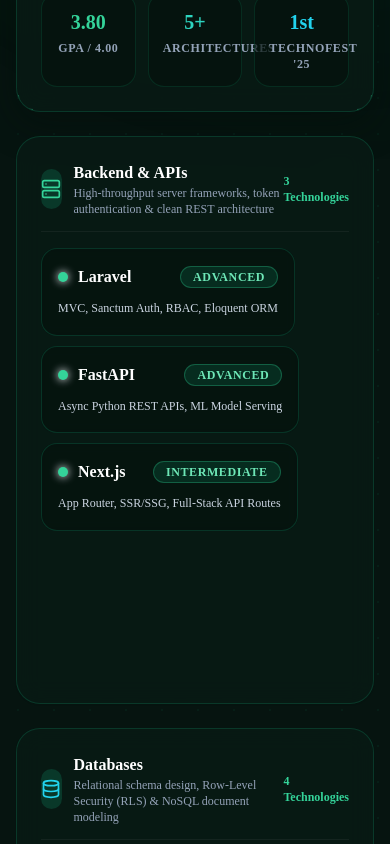
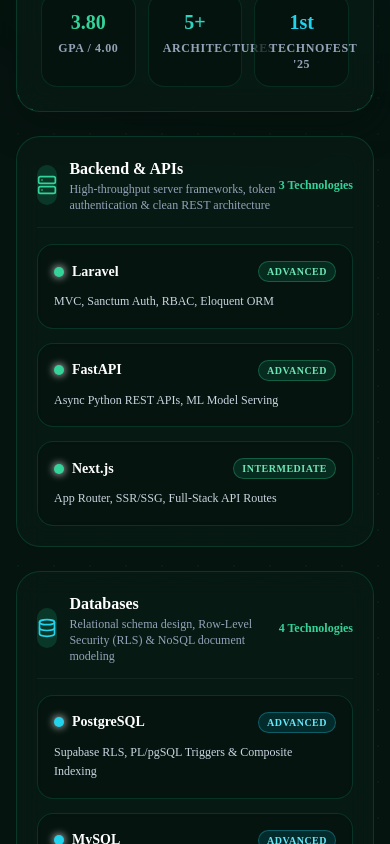
Before and after one commit to stinglikeabeemer/Portofolio, a Next.js app: page / in a window 390 px wide. Shown: the part 1520-2364 px from the top of the page. Built offline with nearby package versions, Linux system fonts and the light colour scheme.

Commit message:
fix(skills): customize responsive grid per category to eliminate bottom gap, ensure database symmetry, and prevent tools/cv clipping

```diff
--- a/components/AboutSkillsSection.tsx
+++ b/components/AboutSkillsSection.tsx
@@ -57,14 +57,14 @@ export function AboutSkillsSection() {
         </motion.div>
 
         {/* Unified Bento Grid: Left (Profile & Academics) | Right (Tech Arsenal) */}
-        <div className="grid grid-cols-1 gap-6 lg:grid-cols-12 items-stretch">
+        <div className="grid grid-cols-1 gap-6 lg:grid-cols-12 items-start">
           {/* Left Card: Profile & Academic Foundation (lg:col-span-5) */}
           <motion.div
             initial={{ opacity: 0, y: 35 }}
             whileInView={{ opacity: 1, y: 0 }}
             viewport={{ once: false, amount: 0.2 }}
             transition={{ duration: 0.6, ease: [0.22, 1, 0.36, 1] }}
-            className="relative lg:col-span-5 flex flex-col justify-between rounded-3xl border border-slate-200/80 bg-white/80 p-6 sm:p-8 md:p-9 shadow-sm backdrop-blur-md dark:border-emerald-500/20 dark:bg-[#081a14]/90 dark:shadow-[0_10px_35px_rgba(4,13,10,0.5)] overflow-hidden group"
+            className="relative lg:col-span-5 lg:sticky lg:top-24 flex flex-col justify-between rounded-3xl border border-slate-200/80 bg-white/80 p-6 sm:p-8 md:p-9 shadow-sm backdrop-blur-md dark:border-emerald-500/20 dark:bg-[#081a14]/90 dark:shadow-[0_10px_35px_rgba(4,13,10,0.5)] overflow-hidden group"
           >
             {/* HUD Cyber Corner Accents */}
             <div className="absolute top-0 left-0 w-4 h-4 border-t-2 border-l-2 border-emerald-400/50 rounded-tl-2xl pointer-events-none" />
@@ -155,14 +155,24 @@ export function AboutSkillsSection() {
 
           {/* Right Bento Grid: Core Technical Stack (lg:col-span-7) */}
           <div className="lg:col-span-7 flex flex-col gap-6">
-            {skills.map((group, groupIdx) => (
+            {skills.map((group, groupIdx) => {
+              // Custom grid column configuration based on item count:
+              // Backend & APIs (3 items): 3 columns in 1 row (zero empty space below)
+              // Databases (4 items): 2x2 grid (perfect symmetry)
+              // Tools & CV (6 items): 2x3 grid (all 6 visible, no clipping)
+              const gridColsClass =
+                group.skills.length === 3
+                  ? "grid grid-cols-1 sm:grid-cols-3 gap-3.5"
+                  : "grid grid-cols-1 sm:grid-cols-2 gap-3.5";
+
+              return (
                 <motion.div
                   key={group.category}
                   initial={{ opacity: 0, y: 30 }}
                   whileInView={{ opacity: 1, y: 0 }}
-                viewport={{ once: false, amount: 0.2 }}
-                transition={{ duration: 0.5, delay: groupIdx * 0.1, ease: [0.22, 1, 0.36, 1] }}
-                className="relative flex-1 rounded-3xl border border-slate-200/80 bg-white/80 p-6 sm:p-7 shadow-sm backdrop-blur-md dark:border-emerald-500/20 dark:bg-[#081a14]/90 overflow-hidden group"
+                  viewport={{ once: false, amount: 0.15 }}
+                  transition={{ duration: 0.5, delay: groupIdx * 0.08, ease: [0.22, 1, 0.36, 1] }}
+                  className="relative rounded-3xl border border-slate-200/80 bg-white/80 p-5 sm:p-6 md:p-7 shadow-sm backdrop-blur-md dark:border-emerald-500/20 dark:bg-[#081a14]/90 overflow-hidden group"
                 >
                   {/* HUD Cyber Corner Accents */}
                   <div className="absolute top-0 right-0 w-3.5 h-3.5 border-t-2 border-r-2 border-emerald-400/40 rounded-tr-xl pointer-events-none transition-colors group-hover:border-emerald-400" />
@@ -186,12 +196,12 @@ export function AboutSkillsSection() {
                         />
                       </div>
                     </div>
-                  <span className="font-mono text-xs sm:text-sm font-semibold text-emerald-600 dark:text-emerald-400">
+                    <span className="shrink-0 font-mono text-xs sm:text-sm font-semibold text-emerald-600 dark:text-emerald-400">
                       {group.skills.length} Technologies
                     </span>
                   </div>
 
-                <div className="mt-4 flex flex-wrap gap-2.5">
+                  <div className={`mt-4 ${gridColsClass}`}>
                     {group.skills.map((skill, skillIdx) => (
                       <SkillBadge
                         key={skill.name}
@@ -202,7 +212,8 @@ export function AboutSkillsSection() {
                     ))}
                   </div>
                 </motion.div>
-            ))}
+              );
+            })}
           </div>
         </div>
       </div>
--- a/components/SkillBadge.tsx
+++ b/components/SkillBadge.tsx
@@ -51,19 +51,19 @@ export function SkillBadge({
       viewport={{ once: false, amount: 0.15 }}
       transition={{ duration: 0.45, delay: (index % 6) * 0.04, ease: "easeOut" }}
       whileHover={{ y: -4 }}
-      className={`group relative flex flex-col justify-between rounded-2xl border border-slate-200/80 bg-white/90 p-4 sm:p-5 backdrop-blur-sm transition-all duration-300 dark:border-emerald-500/20 dark:bg-[#05130e]/80 ${currentStyle.border}`}
+      className={`group relative flex w-full h-full flex-col justify-between rounded-2xl border border-slate-200/80 bg-white/90 p-4 sm:p-4.5 backdrop-blur-sm transition-all duration-300 dark:border-emerald-500/20 dark:bg-[#05130e]/80 ${currentStyle.border}`}
     >
-      <div className="flex items-center justify-between gap-2.5">
-        <div className="flex items-center gap-2.5">
+      <div className="flex items-center justify-between gap-2">
+        <div className="flex items-center gap-2 min-w-0">
           <span
-            className={`h-2.5 w-2.5 rounded-full ${currentStyle.dot} transition-transform duration-300 group-hover:scale-125 shadow-[0_0_8px_currentColor]`}
+            className={`h-2.5 w-2.5 shrink-0 rounded-full ${currentStyle.dot} transition-transform duration-300 group-hover:scale-125 shadow-[0_0_8px_currentColor]`}
           />
-          <h4 className="font-display text-base font-bold text-slate-900 dark:text-white sm:text-lg">
+          <h4 className="font-display text-sm sm:text-base font-bold text-slate-900 dark:text-white truncate">
             {skill.name}
           </h4>
         </div>
         <span
-          className={`rounded-full border px-3 py-0.5 font-mono text-xs sm:text-[13px] font-semibold uppercase tracking-wider ${currentStyle.badge}`}
+          className={`shrink-0 rounded-full border px-2 sm:px-2.5 py-0.5 font-mono text-[10px] sm:text-xs font-bold uppercase tracking-wider ${currentStyle.badge}`}
         >
           {skill.level}
         </span>
```
Lines whose indentation alone changed are shown as unchanged.
